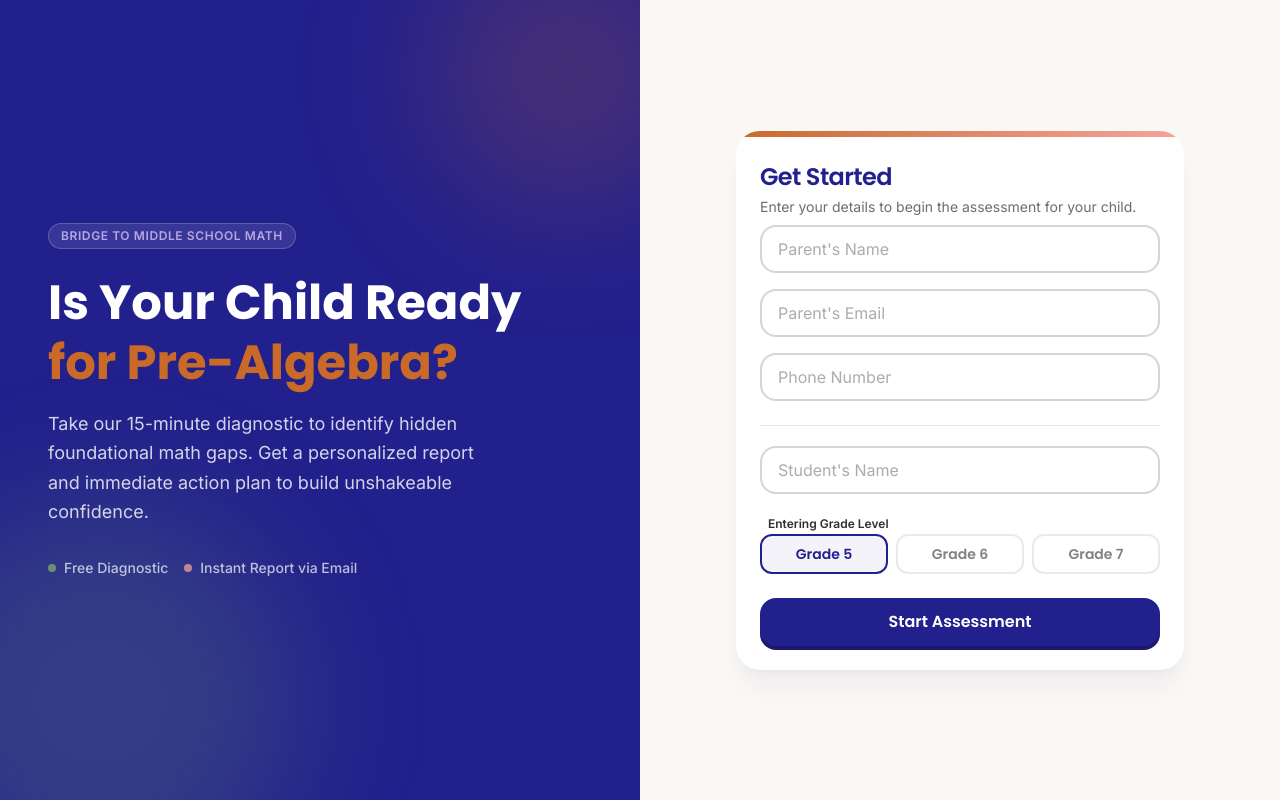
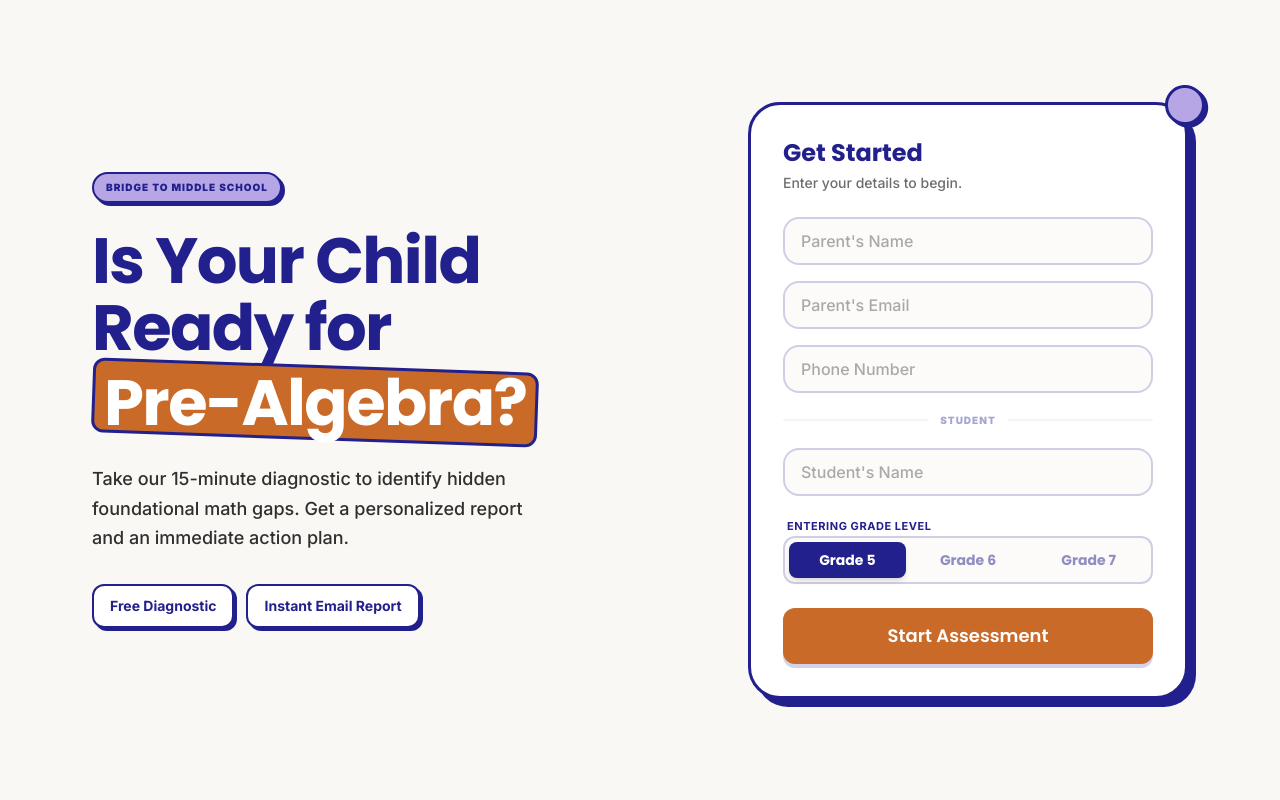
Before and after one commit to Mugunth140/mindverse-assessment, a Next.js app: page / in a window 1280 px wide. Built offline with nearby package versions, Linux system fonts and the light colour scheme.

Commit message:
feat: Refactor Home page layout and form components for improved UX

```diff
--- a/src/app/page.tsx
+++ b/src/app/page.tsx
@@ -8,7 +8,6 @@ import { zodResolver } from "@hookform/resolvers/zod";
 import { motion } from "framer-motion";
 import { Button } from "@/components/ui/Button";
 import { Input } from "@/components/ui/Input";
-import { Card, CardContent, CardDescription, CardHeader, CardTitle } from "@/components/ui/Card";
 
 const schema = z.object({
   parentName: z.string().min(2, "Parent name is required"),
@@ -33,149 +32,167 @@ export default function Home() {
 
   const onSubmit = async (data: FormData) => {
     setIsSubmitting(true);
-    // In a real app, save to Supabase here.
-    // For now, save to localStorage to persist across routes
     localStorage.setItem("mindverse_user", JSON.stringify(data));
-    localStorage.removeItem("mindverse_assessment_progress"); // Reset previous progress
-
-    // Slight delay for UX
+    localStorage.removeItem("mindverse_assessment_progress");
     setTimeout(() => {
       router.push("/assessment");
     }, 800);
   };
 
   return (
-    <main className="flex-1 flex flex-col md:flex-row min-h-screen">
-      {/* Left side: Hero/Brand */}
-      <div className="w-full md:w-1/2 bg-brand-indigo text-white p-8 md:p-12 flex flex-col justify-center relative overflow-hidden">
-        {/* Abstract background elements */}
-        <div className="absolute top-0 right-0 -translate-y-1/4 translate-x-1/4 w-72 h-72 bg-brand-orange/20 rounded-full blur-3xl pointer-events-none" />
-        <div className="absolute bottom-0 left-0 translate-y-1/4 -translate-x-1/4 w-[400px] h-[400px] bg-brand-green/20 rounded-full blur-3xl pointer-events-none" />
+    <main className="h-screen w-full bg-brand-ivory flex flex-col lg:flex-row items-center justify-center p-4 md:p-8 lg:p-12 gap-8 lg:gap-16 relative overflow-hidden">
 
+      {/* Intentional Geometric Accents with Subtle Animations */}
+      <motion.div
+        className="absolute top-8 left-8 w-24 h-24 bg-brand-coral rounded-full border-[3px] border-brand-indigo hidden lg:block -z-10"
+        animate={{ scale: [1, 1.05, 1], y: [0, -10, 0] }}
+        transition={{ duration: 6, repeat: Infinity, ease: "easeInOut" }}
+      />
+      <motion.div
+        className="absolute bottom-8 right-16 w-32 h-32 bg-brand-green rounded-tl-[80px] rounded-br-[80px] border-[3px] border-brand-indigo hidden lg:block -z-10"
+        animate={{ y: [0, -15, 0] }}
+        transition={{ duration: 5, repeat: Infinity, ease: "easeInOut", delay: 1 }}
+      />
+      <motion.div
+        className="absolute top-1/3 right-1/2 w-12 h-12 bg-brand-orange border-[3px] border-brand-indigo hidden lg:block -z-10"
+        animate={{ rotate: [12, 102, 12] }}
+        transition={{ duration: 8, repeat: Infinity, ease: "easeInOut" }}
+      />
+      <motion.div
+        className="absolute bottom-1/4 left-1/4 w-8 h-8 bg-brand-lavender rounded-full border-[3px] border-brand-indigo hidden lg:block -z-10"
+        animate={{ x: [0, 15, 0] }}
+        transition={{ duration: 4, repeat: Infinity, ease: "easeInOut", delay: 0.5 }}
+      />
+
+      {/* Left side: Editorial Typography */}
+      <div className="w-full lg:w-1/2 relative z-10 flex flex-col justify-center">
+        <div className="inline-flex border-2 border-brand-indigo bg-brand-lavender text-brand-indigo px-3 py-1.5 rounded-full text-[10px] font-black tracking-widest uppercase mb-6 w-max shadow-[3px_3px_0_0_#22208C]">
+          Bridge to Middle School
+        </div>
+
+        <h1 className="text-4xl md:text-5xl lg:text-[4rem] font-heading font-black text-brand-indigo leading-[1.05] mb-6 tracking-tight">
+          Is Your Child <br />
+          Ready for <br />
+          <span className="relative inline-block mt-1">
+            <span className="relative z-10 px-3 py-1 text-white inline-block">Pre-Algebra?</span>
+            <span className="absolute inset-0 bg-brand-orange rounded-xl rotate-2 border-[3px] border-brand-indigo z-0" />
+          </span>
+        </h1>
+
+        <p className="text-base md:text-lg text-brand-charcoal max-w-md font-medium leading-relaxed mb-8">
+          Take our 15-minute diagnostic to identify hidden foundational math gaps. Get a personalized report and an immediate action plan.
+        </p>
+
+        <div className="flex flex-col sm:flex-row gap-3 text-brand-indigo font-bold">
+          <div className="flex items-center justify-center bg-white border-2 border-brand-indigo px-4 py-2.5 rounded-xl shadow-[3px_3px_0_0_#22208C] text-sm">
+            Free Diagnostic
+          </div>
+          <div className="flex items-center justify-center bg-white border-2 border-brand-indigo px-4 py-2.5 rounded-xl shadow-[3px_3px_0_0_#22208C] text-sm">
+            Instant Email Report
+          </div>
+        </div>
+      </div>
+
+      {/* Right side: Tactile Form */}
+      <div className="w-full lg:w-[440px] relative z-10">
         <motion.div
           initial={{ opacity: 0, y: 30 }}
           animate={{ opacity: 1, y: 0 }}
-          transition={{ duration: 0.6 }}
-          className="relative z-10"
+          transition={{ duration: 0.5, type: "spring", bounce: 0.4 }}
+          className="bg-white rounded-[2rem] border-[3px] border-brand-indigo shadow-[8px_8px_0_0_#22208C] p-6 md:p-8 relative"
         >
-          <div className="inline-block bg-white/10 border border-white/20 px-3 py-1 rounded-full text-xs font-semibold tracking-wider text-brand-lavender mb-6">
-            BRIDGE TO MIDDLE SCHOOL MATH
-          </div>
-          <h1 className="text-4xl lg:text-5xl font-heading font-bold leading-tight mb-4">
-            Is Your Child Ready <br/>
-            <span className="text-brand-orange">for Pre-Algebra?</span>
-          </h1>
-          <p className="text-base md:text-lg text-white/80 max-w-md leading-relaxed mb-8">
-            Take our 15-minute diagnostic to identify hidden foundational math gaps. Get a personalized report and immediate action plan to build unshakeable confidence.
-          </p>
+          {/* Decorative clip */}
+          <motion.div
+            className="absolute -top-5 -right-5 w-10 h-10 bg-brand-lavender border-[3px] border-brand-indigo rounded-full shadow-[3px_3px_0_0_#22208C] hidden md:block"
+            animate={{ rotate: [0, 15, -5, 0] }}
+            transition={{ duration: 5, repeat: Infinity, ease: "easeInOut", delay: 2 }}
+          />
 
-          <div className="flex flex-wrap items-center gap-4 text-sm font-medium text-white/70">
-            <div className="flex items-center gap-2">
-              <div className="w-2 h-2 rounded-full bg-brand-green animate-pulse" /> Free Diagnostic
-            </div>
-            <div className="flex items-center gap-2">
-              <div className="w-2 h-2 rounded-full bg-brand-coral animate-pulse" /> Instant Report via Email
-            </div>
-          </div>
-        </motion.div>
+          <div className="mb-6">
+            <h2 className="text-2xl font-heading font-black text-brand-indigo mb-1">Get Started</h2>
+            <p className="text-sm text-brand-charcoal/70 font-medium">Enter your details to begin.</p>
           </div>
 
-      {/* Right side: Form */}
-      <div className="w-full md:w-1/2 bg-brand-ivory p-6 md:p-8 flex items-center justify-center">
-        <motion.div
-          initial={{ opacity: 0, scale: 0.95 }}
-          animate={{ opacity: 1, scale: 1 }}
-          transition={{ duration: 0.5, delay: 0.2 }}
-          className="w-full max-w-md"
-        >
-          <Card className="border-none shadow-xl shadow-brand-indigo/5 bg-white overflow-hidden">
-            <div className="h-1.5 bg-gradient-to-r from-brand-orange to-brand-coral w-full" />
-            <CardHeader className="pt-6 pb-2">
-              <CardTitle className="text-2xl text-brand-indigo mb-1">Get Started</CardTitle>
-              <CardDescription className="text-sm">
-                Enter your details to begin the assessment for your child.
-              </CardDescription>
-            </CardHeader>
-            <CardContent>
           <form onSubmit={handleSubmit(onSubmit)} className="space-y-4">
             <div className="space-y-1">
               <Input
                 placeholder="Parent's Name"
-                    className="h-12"
+                className="h-12 border-2 border-brand-indigo/20 bg-brand-ivory/50 font-medium text-base placeholder:text-brand-charcoal/40"
                 {...register("parentName")}
                 error={!!errors.parentName}
               />
-                  {errors.parentName && <p className="text-red-500 text-xs ml-2">{errors.parentName.message}</p>}
+              {errors.parentName && <p className="text-red-500 text-xs font-bold ml-1">{errors.parentName.message}</p>}
             </div>
 
             <div className="space-y-1">
               <Input
                 type="email"
                 placeholder="Parent's Email"
-                    className="h-12"
+                className="h-12 border-2 border-brand-indigo/20 bg-brand-ivory/50 font-medium text-base placeholder:text-brand-charcoal/40"
                 {...register("email")}
                 error={!!errors.email}
               />
-                  {errors.email && <p className="text-red-500 text-xs ml-2">{errors.email.message}</p>}
+              {errors.email && <p className="text-red-500 text-xs font-bold ml-1">{errors.email.message}</p>}
             </div>
 
             <div className="space-y-1">
               <Input
                 type="tel"
                 placeholder="Phone Number"
-                    className="h-12"
+                className="h-12 border-2 border-brand-indigo/20 bg-brand-ivory/50 font-medium text-base placeholder:text-brand-charcoal/40"
                 {...register("phone")}
                 error={!!errors.phone}
               />
-                  {errors.phone && <p className="text-red-500 text-xs ml-2">{errors.phone.message}</p>}
+              {errors.phone && <p className="text-red-500 text-xs font-bold ml-1">{errors.phone.message}</p>}
             </div>
 
-                <div className="pt-2 pb-1">
-                  <div className="h-px w-full bg-brand-charcoal/10" />
+            <div className="pt-1 pb-1 flex items-center gap-3">
+              <div className="h-[2px] w-full bg-brand-indigo/5 rounded-full" />
+              <span className="text-brand-indigo/40 font-black text-[10px] uppercase tracking-widest">Student</span>
+              <div className="h-[2px] w-full bg-brand-indigo/5 rounded-full" />
             </div>
 
             <div className="space-y-1">
               <Input
                 placeholder="Student's Name"
-                    className="h-12"
+                className="h-12 border-2 border-brand-indigo/20 bg-brand-ivory/50 font-medium text-base placeholder:text-brand-charcoal/40"
                 {...register("studentName")}
                 error={!!errors.studentName}
               />
-                  {errors.studentName && <p className="text-red-500 text-xs ml-2">{errors.studentName.message}</p>}
+              {errors.studentName && <p className="text-red-500 text-xs font-bold ml-1">{errors.studentName.message}</p>}
             </div>
 
-                <div className="space-y-2">
-                  <label className="text-xs font-semibold text-brand-charcoal ml-2">Entering Grade Level</label>
-                  <div className="grid grid-cols-3 gap-2">
+            {/* Segmented Control for Grade Selection */}
+            <div className="space-y-1.5">
+              <label className="text-[11px] font-bold text-brand-indigo ml-1 uppercase tracking-wider">Entering Grade Level</label>
+              <div className="flex bg-brand-ivory/50 border-2 border-brand-indigo/20 rounded-xl p-1 gap-1">
                 {["5", "6", "7"].map((grade) => (
                   <button
                     key={grade}
                     type="button"
                     onClick={() => setValue("gradeLevel", grade as "5"|"6"|"7")}
-                        className={`py-2 text-sm rounded-xl border-2 font-heading font-semibold transition-all ${
+                    className={`flex-1 py-2 text-sm rounded-lg font-heading font-black transition-all ${
                       selectedGrade === grade
-                            ? "border-brand-indigo bg-brand-indigo/5 text-brand-indigo"
-                            : "border-brand-charcoal/10 text-brand-charcoal/60 hover:border-brand-indigo/30"
+                        ? "bg-brand-indigo text-white shadow-md"
+                        : "bg-transparent text-brand-indigo/50 hover:bg-brand-indigo/10 hover:text-brand-indigo"
                     }`}
                   >
                     Grade {grade}
                   </button>
                 ))}
               </div>
-                  {errors.gradeLevel && <p className="text-red-500 text-xs ml-2">{errors.gradeLevel.message}</p>}
+              {errors.gradeLevel && <p className="text-red-500 text-xs font-bold ml-1">{errors.gradeLevel.message}</p>}
             </div>
 
             <Button
               type="submit"
-                  className="w-full mt-2"
-                  size="md"
+              className="w-full mt-2 h-14 text-lg rounded-xl shadow-[0_4px_0_0_rgba(34,32,140,0.2)]"
+              variant="secondary"
               isLoading={isSubmitting}
             >
               Start Assessment
             </Button>
           </form>
-            </CardContent>
-          </Card>
         </motion.div>
       </div>
     </main>
```
Lines whose indentation alone changed are shown as unchanged.
